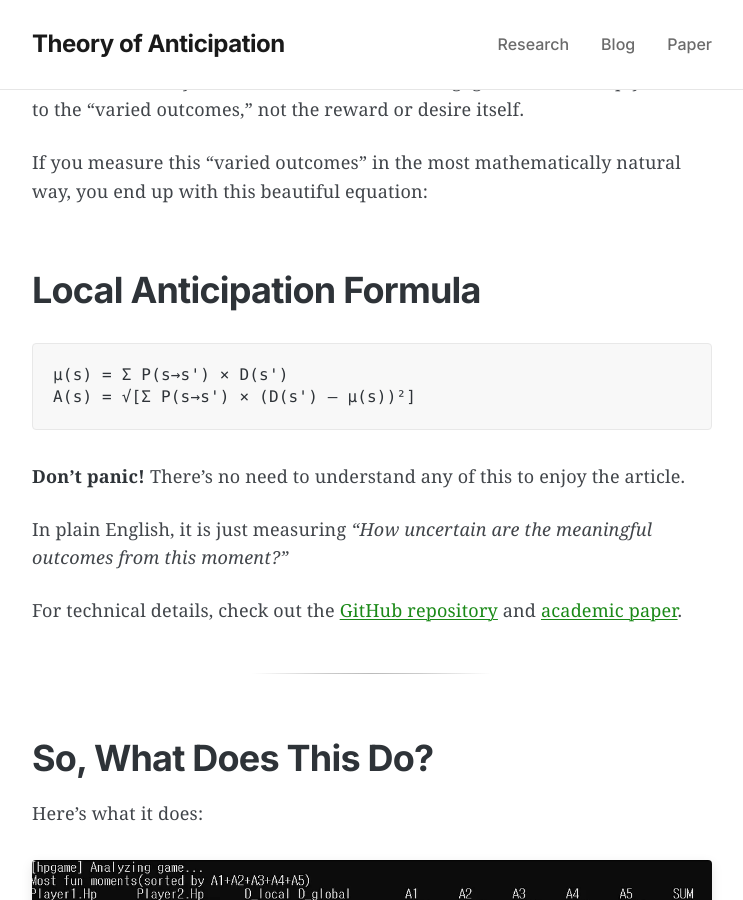
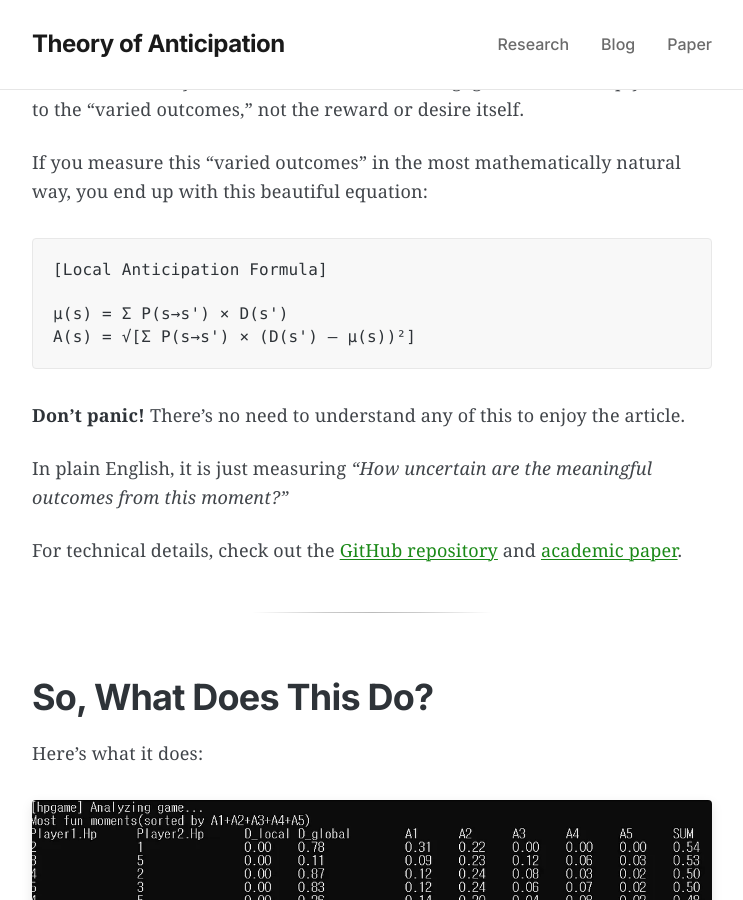
Before and after one commit to akalouis/akalouis.github.io, a Jekyll site: the page built from _posts/2025-06-28-can-you-mathematically-measure-fun-you-could-not-until-now.md, in a window 1280 px wide and 900 px high, scrolled down 3981 px. Shown: the whole window, without its empty margins (268-1011 px from the left). Built offline with Jekyll 4.4.1, drawn with Linux system fonts in a browser that asks for light colours; some web fonts are replaced.

````diff
--- a/_posts/2025-06-28-can-you-mathematically-measure-fun-you-could-not-until-now.md
+++ b/_posts/2025-06-28-can-you-mathematically-measure-fun-you-could-not-until-now.md
@@ -97,9 +97,9 @@ Counterintuitively, the fun — in other words, engagement — is deeply related
 
 If you measure this "varied outcomes" in the most mathematically natural way, you end up with this beautiful equation:
 
-## Local Anticipation Formula
+```
+[Local Anticipation Formula]
 
-```
 μ(s) = Σ P(s→s') × D(s')
 A(s) = √[Σ P(s→s') × (D(s') — μ(s))²]
 ```
````
